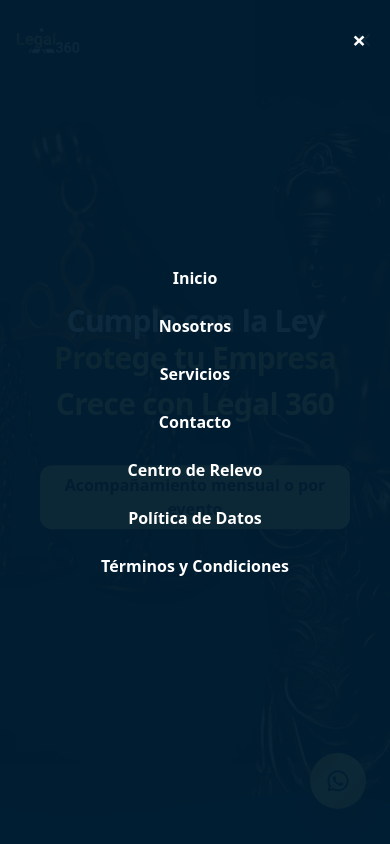
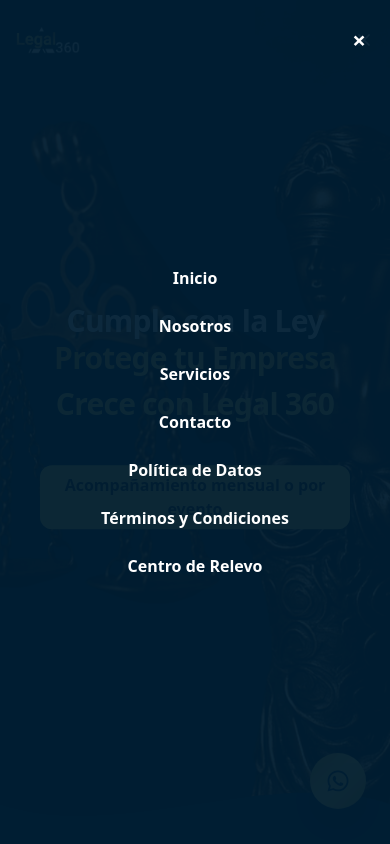
Before and after one commit to sazaba/legal360, a React (Vite) app: page / in a window 390 px wide. Both pictures are taken after a click on the button 364 px from the left and 40 px from the top of the page. Shown: the top 844 px of the page. Built offline with nearby package versions, Linux system fonts and the light colour scheme.

Commit message:
Terminos Web + Navbar responsive

```diff
--- a/src/components/Navbar.jsx
+++ b/src/components/Navbar.jsx
@@ -100,7 +100,7 @@ export default function Navbar() {
                     <button onClick={() => handleSmartScroll("por-que-nosotros")} className="text-white hover:text-[#e6d769] text-base sm:text-lg font-semibold font-montserrat">Nosotros</button>
                     <button onClick={() => handleSmartScroll("servicios")} className="text-white hover:text-[#e6d769] text-base sm:text-lg font-semibold font-montserrat">Servicios</button>
                     <a href="#" target="_blank" rel="noopener noreferrer" className="text-white hover:text-[#e6d769] text-base sm:text-lg font-semibold font-montserrat">Contacto</a>
-                    <a href="https://www.centroderelevo.gov.co/632/w3-channel.html" target="_blank" rel="noopener noreferrer" className="text-white hover:text-[#e6d769] text-base sm:text-lg font-semibold font-montserrat">Centro de Relevo</a>
+
                     <button
                         onClick={() => {
                             setMenuAbierto(false);
@@ -119,6 +119,7 @@ export default function Navbar() {
                     >
                         Términos y Condiciones
                     </button>
+                    <a href="https://www.centroderelevo.gov.co/632/w3-channel.html" target="_blank" rel="noopener noreferrer" className="text-white hover:text-[#e6d769] text-base sm:text-lg font-semibold font-montserrat">Centro de Relevo</a>
                 </div>
             </div>
         </nav>
--- a/src/pages/Hero.jsx
+++ b/src/pages/Hero.jsx
@@ -22,7 +22,7 @@ const Hero = () => {
       }}
     >
       {/* Capa oscura para móvil */}
-      {isMobile && <div className="absolute inset-0 bg-black opacity-30 z-0" />}
+      {isMobile && <div className="absolute inset-0 bg-black opacity-10 z-0" />}
 
       {/* Contenido principal */}
       <div className="relative z-10 w-full min-h-screen flex items-center justify-center md:justify-start px-4 sm:px-8 md:px-20">
--- a/src/pages/TerminosWeb.jsx
+++ b/src/pages/TerminosWeb.jsx
@@ -141,7 +141,7 @@ const TerminosWeb = () => {
                         <img
                             src={cristab}
                             alt="Legal 360 Atención al Cliente"
-                            className="w-full max-w-md h-auto object-cover filter grayscale rounded-lg shadow-gray-600 shadow-lg"
+                            className="w-full max-w-md h-auto object-cover filter grayscale rounded-sm"
                         />
                     </div>
 
```
